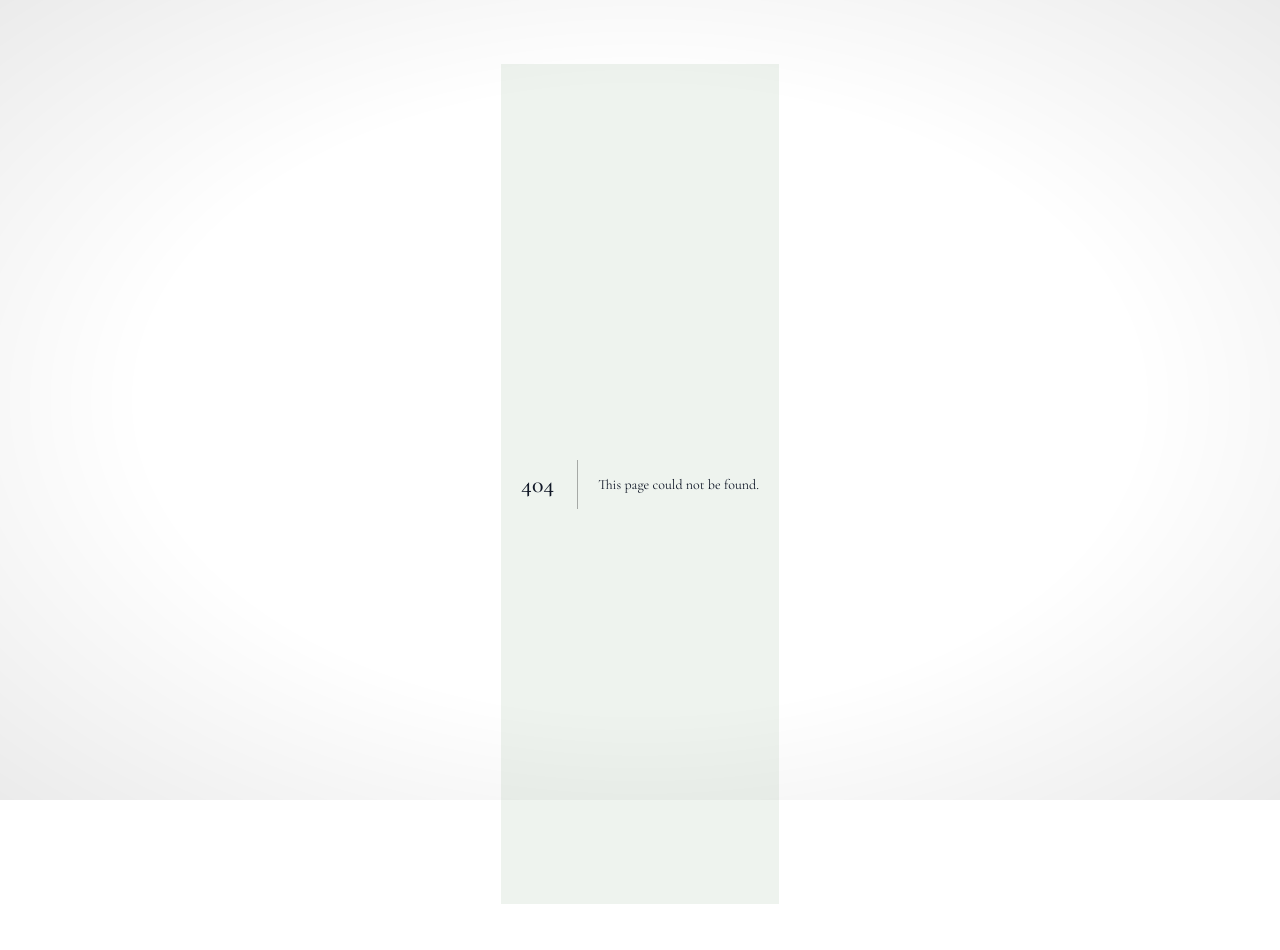
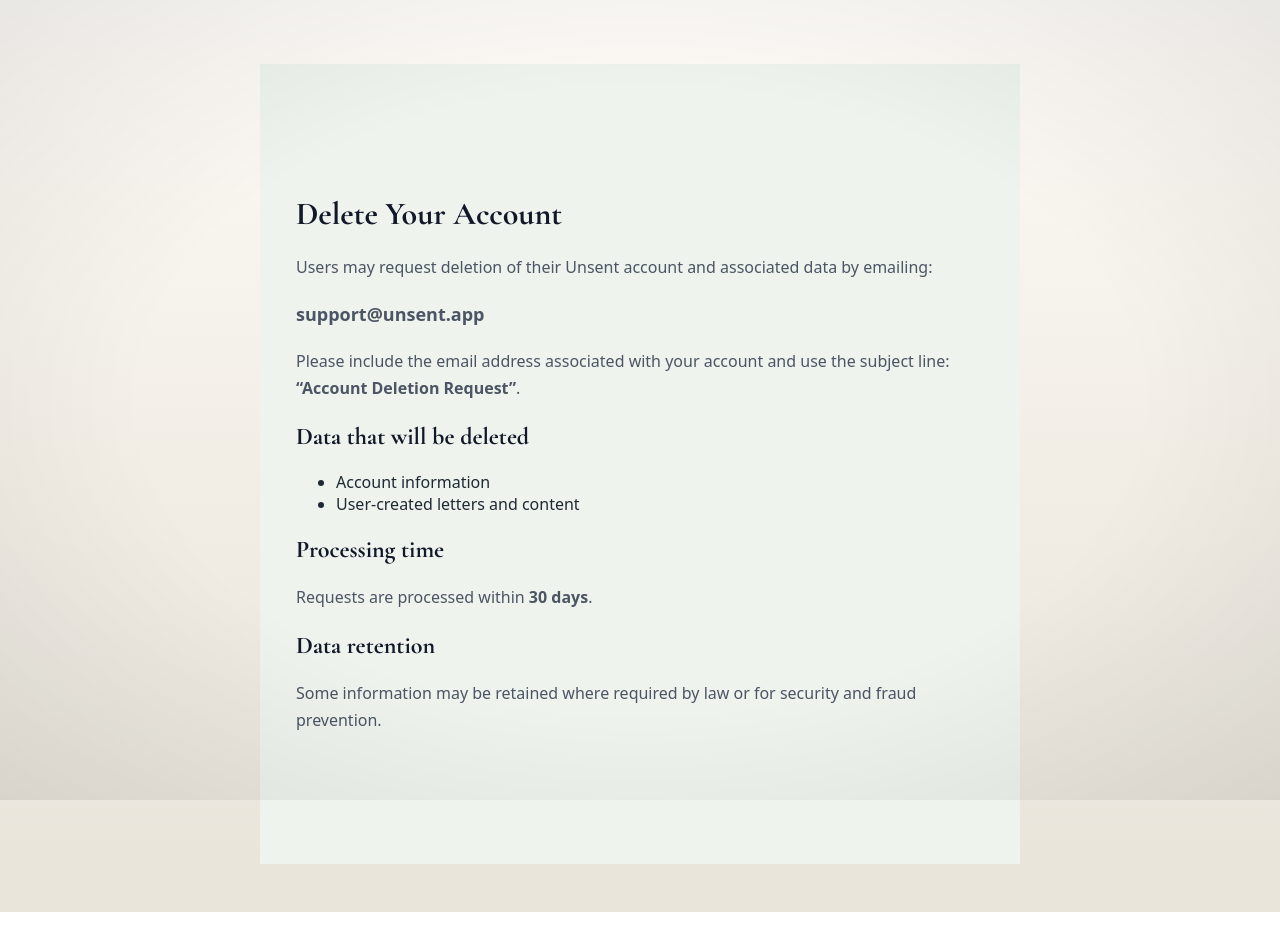
Before and after one commit to wblakley/unsent, a Next.js app: page /delete-account in a window 1280 px wide. Before the commit this address had no page. After the commit the page ends 912 px from the top, so only its background shows below. Built offline with nearby package versions, Linux system fonts and the light colour scheme.

Commit message:
Add delete account page

```diff
--- /dev/null
+++ b/src/app/delete-account/page.tsx
@@ -0,0 +1,36 @@
+export default function DeleteAccountPage() {
+    return (
+      <main style={{ maxWidth: 720, margin: "40px auto", padding: "0 16px", fontFamily: "system-ui, sans-serif" }}>
+        <h1>Delete Your Account</h1>
+
+        <p>
+          Users may request deletion of their Unsent account and associated data by emailing:
+        </p>
+
+        <p style={{ fontSize: 18, fontWeight: 600 }}>
+          support@unsent.app
+        </p>
+
+        <p>
+          Please include the email address associated with your account and use the subject line:
+          <strong> “Account Deletion Request”</strong>.
+        </p>
+
+        <h2>Data that will be deleted</h2>
+        <ul>
+          <li>Account information</li>
+          <li>User-created letters and content</li>
+        </ul>
+
+        <h2>Processing time</h2>
+        <p>
+          Requests are processed within <strong>30 days</strong>.
+        </p>
+
+        <h2>Data retention</h2>
+        <p>
+          Some information may be retained where required by law or for security and fraud prevention.
+        </p>
+      </main>
+    );
+  }
```
